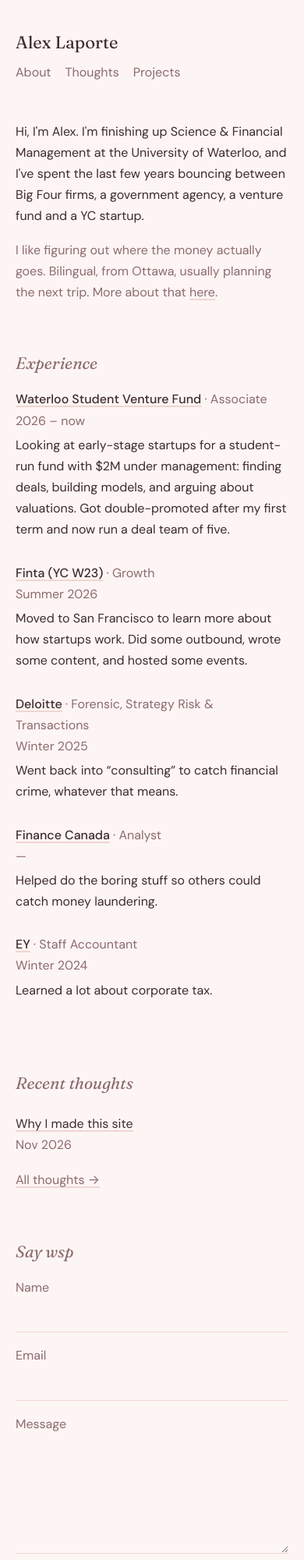
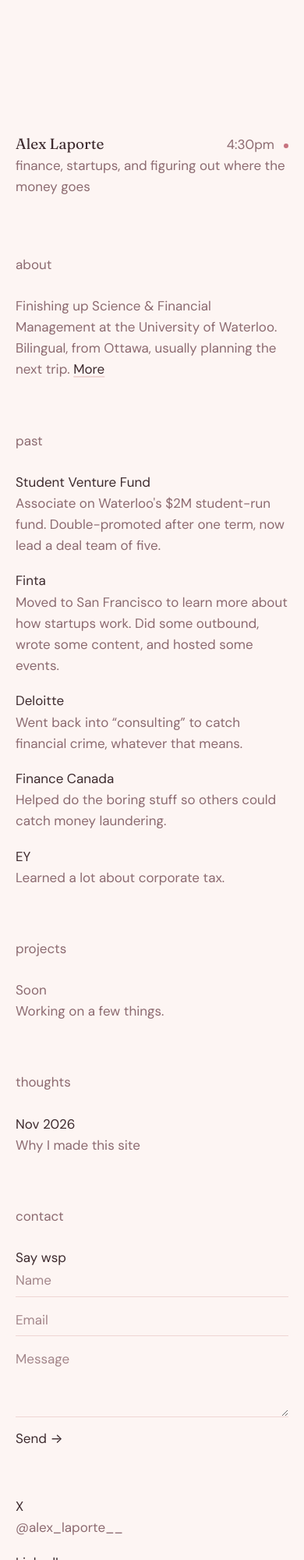
Before and after one commit to alexthedoor2004/alexthedoor2004.github.io, a plain HTML site: page index.html in a window 390 px wide. Shown: the top 2000 px of the page at 78% size. Drawn offline with Linux system fonts and the light colour scheme.

Commit message:
Rebuild layout in the style of jay.tel
Single-page home with about, past, projects, thoughts and contact as
lowercase-labelled two-column rows; one font size, left-aligned, local
Waterloo clock and staggered fade-in. Subpages match. Projects page
folded into the home page. X handle added to contact.

Co-Authored-By: Claude Opus 5.5 <noreply@anthropic.com>

```diff
--- a/index.html
+++ b/index.html
@@ -4,99 +4,115 @@
   <meta charset="utf-8">
   <meta name="viewport" content="width=device-width, initial-scale=1">
   <title>Alex Laporte</title>
-  <meta name="description" content="Alex Laporte — finance, startups, and projects. Waterloo, Ottawa, Montreal, San Francisco.">
+  <meta name="description" content="Alex Laporte — finance, startups, and projects.">
   <link rel="preconnect" href="https://fonts.googleapis.com">
   <link rel="preconnect" href="https://fonts.gstatic.com" crossorigin>
   <link href="https://fonts.googleapis.com/css2?family=DM+Sans:opsz,wght@9..40,400;9..40,500&family=Fraunces:ital,opsz,wght@0,9..144,400;1,9..144,400&display=swap" rel="stylesheet">
   <link rel="stylesheet" href="style.css">
 </head>
 <body>
-  <header class="wrap nav">
-    <a class="name" href="index.html">Alex Laporte</a>
-    <nav>
-      <a href="about.html">About</a>
-      <a href="thoughts/index.html">Thoughts</a>
-      <a href="projects/index.html">Projects</a>
-    </nav>
+  <main class="page">
+    <header class="intro">
+      <div class="intro-top rise">
+        <h1 class="name">Alex Laporte</h1>
+        <time class="time" id="time" title="Time in Waterloo"></time>
+      </div>
+      <p class="muted rise" style="--i:1">finance, startups, and figuring out where the money goes</p>
     </header>
 
-  <main class="wrap">
-    <!-- INTRO -->
-    <section class="intro">
-      <p>Hi, I'm Alex. I'm finishing up Science &amp; Financial Management at the University of Waterloo, and I've spent the last few years bouncing between Big Four firms, a government agency, a venture fund and a YC startup.</p>
-      <p class="muted">I like figuring out where the money actually goes. Bilingual, from Ottawa, usually planning the next trip. More about that <a href="about.html">here</a>.</p>
+    <!-- ABOUT -->
+    <section>
+      <h2 class="rise" style="--i:2">about</h2>
+      <div class="prose rise" style="--i:3">
+        <p>Finishing up Science &amp; Financial Management at the University of Waterloo. Bilingual, from Ottawa, usually planning the next trip. <a class="u" href="about.html">More</a></p>
+      </div>
     </section>
 
-    <!-- EXPERIENCE -->
-    <section id="experience">
-      <h2>Experience</h2>
-      <ol class="list">
-        <li class="job">
-          <div class="job-head"><span><a href="https://uwaterloo.ca/school-of-accounting-and-finance/svf-fall-2026-team" target="_blank" rel="noopener">Waterloo Student Venture Fund</a> <span class="role">· Associate</span></span><span class="when">2026 – now</span></div>
-          <p>Looking at early-stage startups for a student-run fund with $2M under management: finding deals, building models, and arguing about valuations. Got double-promoted after my first term and now run a deal team of five.</p>
-        </li>
-        <li class="job">
-          <div class="job-head"><span><a href="https://www.finta.com" target="_blank" rel="noopener">Finta (YC W23)</a> <span class="role">· Growth</span></span><span class="when">Summer 2026</span></div>
+    <!-- PAST (experience) -->
+    <section>
+      <h2 class="rise" style="--i:4">past</h2>
+      <div class="rows">
+        <div class="row rise" style="--i:5">
+          <a href="https://uwaterloo.ca/school-of-accounting-and-finance/svf-fall-2026-team" target="_blank" rel="noopener">Student Venture Fund</a>
+          <p>Associate on Waterloo's $2M student-run fund. Double-promoted after one term, now lead a deal team of five.</p>
+        </div>
+        <div class="row rise" style="--i:6">
+          <a href="https://www.finta.com" target="_blank" rel="noopener">Finta</a>
           <p>Moved to San Francisco to learn more about how startups work. Did some outbound, wrote some content, and hosted some events.</p>
-        </li>
-        <li class="job">
-          <div class="job-head"><span><a href="https://www.deloitte.com/ca/en.html" target="_blank" rel="noopener">Deloitte</a> <span class="role">· Forensic, Strategy Risk &amp; Transactions</span></span><span class="when">Winter 2025</span></div>
+        </div>
+        <div class="row rise" style="--i:7">
+          <a href="https://www.deloitte.com/ca/en.html" target="_blank" rel="noopener">Deloitte</a>
           <p>Went back into “consulting” to catch financial crime, whatever that means.</p>
-        </li>
-        <!-- TODO: confirm Finance Canada dates -->
-        <li class="job">
-          <div class="job-head"><span><a href="https://www.canada.ca/en/department-finance.html" target="_blank" rel="noopener">Finance Canada</a> <span class="role">· Analyst</span></span><span class="when">—</span></div>
+        </div>
+        <div class="row rise" style="--i:8">
+          <a href="https://www.canada.ca/en/department-finance.html" target="_blank" rel="noopener">Finance Canada</a>
           <p>Helped do the boring stuff so others could catch money laundering.</p>
-        </li>
-        <li class="job">
-          <div class="job-head"><span><a href="https://www.ey.com/en_ca" target="_blank" rel="noopener">EY</a> <span class="role">· Staff Accountant</span></span><span class="when">Winter 2024</span></div>
+        </div>
+        <div class="row rise" style="--i:9">
+          <a href="https://www.ey.com/en_ca" target="_blank" rel="noopener">EY</a>
           <p>Learned a lot about corporate tax.</p>
-        </li>
-      </ol>
+        </div>
+      </div>
     </section>
 
-    <!-- LATEST THOUGHTS (add new posts to the top) -->
+    <!-- PROJECTS: add rows like the commented one below, newest first, and delete the "coming soon" row -->
     <section>
-      <h2>Recent thoughts</h2>
-      <div class="row"><a href="thoughts/hello.html">Why I made this site</a><span class="when">Nov 2026</span></div>
-      <p style="margin-top:12px"><a class="muted" href="thoughts/index.html">All thoughts →</a></p>
+      <h2 class="rise" style="--i:10">projects</h2>
+      <div class="rows">
+        <!--
+        <div class="row">
+          <a href="https://link-to-project" target="_blank" rel="noopener">Project name</a>
+          <p>One line on what it is.</p>
+        </div>
+        -->
+        <div class="row rise" style="--i:11"><span class="muted">Soon</span><p>Working on a few things.</p></div>
+      </div>
+    </section>
+
+    <!-- THOUGHTS: newest first. Each post is a file in thoughts/ -->
+    <section>
+      <h2 class="rise" style="--i:12">thoughts</h2>
+      <div class="rows">
+        <a class="row rise" style="--i:13" href="thoughts/hello.html"><span>Nov 2026</span><p>Why I made this site</p></a>
+      </div>
     </section>
 
     <!-- CONTACT -->
     <section id="contact">
-      <h2>Say wsp</h2>
+      <h2 class="rise" style="--i:14">contact</h2>
+      <div class="rows">
+        <div class="row rise" style="--i:15">
+          <span>Say wsp</span>
           <!-- Messages are delivered to Alex's inbox by Web3Forms. The access key is safe to be public;
                the email address itself never appears in this page. -->
           <form class="contact" id="contact-form">
             <input type="hidden" name="access_key" value="006b8a2b-bbd8-40bd-89b7-24ab721c706a">
             <input type="hidden" name="subject" value="New message from your website">
             <input type="checkbox" name="botcheck" class="hp" tabindex="-1" autocomplete="off">
-        <label>Name<input name="name" required autocomplete="name"></label>
-        <label>Email<input name="email" type="email" required autocomplete="email"></label>
-        <label>Message<textarea name="message" rows="5" required></textarea></label>
-        <button type="submit">Send</button>
-        <p class="form-status muted" role="status"></p>
+            <input name="name" required autocomplete="name" placeholder="Name" aria-label="Name">
+            <input name="email" type="email" required autocomplete="email" placeholder="Email" aria-label="Email">
+            <textarea name="message" rows="3" required placeholder="Message" aria-label="Message"></textarea>
+            <button type="submit">Send →</button>
+            <p class="form-status" role="status"></p>
           </form>
-      <p class="muted" style="margin-top:32px">
-        <a href="https://www.linkedin.com/in/alexandre-laporte-3610a8255/" target="_blank" rel="noopener">LinkedIn</a> ·
-        <a href="https://github.com/alexthedoor2004" target="_blank" rel="noopener">GitHub</a> ·
-        <a href="https://x.com/alex_laporte__" target="_blank" rel="noopener">@alex_laporte__</a>
-      </p>
+        </div>
+        <a class="row rise" style="--i:16" href="https://x.com/alex_laporte__" target="_blank" rel="noopener"><span>X</span><p>@alex_laporte__</p></a>
+        <a class="row rise" style="--i:17" href="https://www.linkedin.com/in/alexandre-laporte-3610a8255/" target="_blank" rel="noopener"><span>LinkedIn</span><p>Alexandre Laporte</p></a>
+        <a class="row rise" style="--i:18" href="https://github.com/alexthedoor2004" target="_blank" rel="noopener"><span>GitHub</span><p>alexthedoor2004</p></a>
+      </div>
     </section>
   </main>
 
-  <footer>
-    <div class="wrap"><span>© <span id="year">2026</span> Alex Laporte</span></div>
-  </footer>
-
   <script>
-    document.getElementById('year').textContent = new Date().getFullYear();
+    // Local time in Waterloo, like jay.tel's clock
+    const t = document.getElementById('time');
+    const tick = () => { t.textContent = new Date().toLocaleTimeString('en-US', { hour: 'numeric', minute: '2-digit', timeZone: 'America/Toronto' }).replace(' ', '').toLowerCase(); };
+    tick(); setInterval(tick, 15000);
 
     const form = document.getElementById('contact-form');
     const status = form.querySelector('.form-status');
     form.addEventListener('submit', async e => {
       e.preventDefault();
-      if (form.access_key.value.startsWith('YOUR_')) { status.textContent = 'Contact form isn’t set up yet.'; return; }
       const btn = form.querySelector('button');
       btn.disabled = true; status.textContent = 'Sending…';
       try {
@@ -109,7 +125,7 @@
         if (!data.success) throw new Error(data.message);
         form.reset(); status.textContent = 'Thanks, I’ll get back to you soon.';
       } catch {
-        status.textContent = 'Something went wrong. Try again in a bit, or reach me on LinkedIn.';
+        status.textContent = 'Something went wrong. Try again in a bit, or reach me on X.';
       } finally { btn.disabled = false; }
     });
   </script>
--- a/style.css
+++ b/style.css
@@ -1,5 +1,5 @@
-/* ---------- Theme ---------- */
-/* Blush palette, light only */
+/* Blush palette, light only. Layout follows jay.tel: one font, one size,
+   left-aligned, lowercase section labels, two-column rows. */
 :root {
   color-scheme: light;
   --bg: #fdf5f3;      /* blush white */
@@ -10,11 +10,9 @@
   --accent: #c7737f;  /* rose for hovers */
   --serif: "Fraunces", Georgia, serif;
   --sans: "DM Sans", system-ui, -apple-system, sans-serif;
-  --max: 580px;
-  --wide: 980px;
+  --label: 180px;     /* left column width */
 }
 
-/* ---------- Base ---------- */
 * { box-sizing: border-box; }
 
 body {
@@ -22,100 +20,86 @@ body {
   background: var(--bg);
   color: var(--text);
   font-family: var(--sans);
-  font-size: 16px;
-  line-height: 1.7;
+  font-size: 17px;
+  line-height: 1.6;
   -webkit-font-smoothing: antialiased;
 }
 
 ::selection { background: var(--faint); }
 
-a { color: inherit; text-decoration: underline; text-decoration-color: var(--faint); text-decoration-thickness: 1.5px; text-underline-offset: 3px; transition: text-decoration-color .15s, color .15s; }
-a:hover { text-decoration-color: var(--accent); }
+h1, h2, h3, p { margin: 0; font-size: inherit; font-weight: 400; }
 
-.wrap { max-width: var(--max); margin: 0 auto; padding: 0 20px; }
-.wrap.wide { max-width: var(--wide); }
+a { color: inherit; text-decoration: none; transition: color .15s; }
+a:hover { color: var(--accent); }
+.u { text-decoration: underline; text-decoration-color: var(--faint); text-decoration-thickness: 1.5px; text-underline-offset: 3px; }
+.u:hover { text-decoration-color: var(--accent); }
 
-h1, h2, h3 { font-family: var(--serif); font-weight: 400; margin: 0; line-height: 1.25; }
-h1 { font-size: 30px; letter-spacing: -0.01em; }
-h2 { font-size: 21px; color: var(--muted); font-style: italic; margin-bottom: 20px; }
-p { margin: 0 0 16px; }
 .muted { color: var(--muted); }
 
-/* ---------- Nav ---------- */
-.nav {
-  display: flex;
-  justify-content: space-between;
-  align-items: baseline;
-  padding-top: 56px;
-  padding-bottom: 72px;
+/* ---------- Page frame ---------- */
+.page {
+  max-width: 700px;
+  padding: 32vh 26px 18vh;
 }
-.nav a { text-decoration: none; }
-.nav .name { font-family: var(--serif); font-size: 22px; }
-.nav nav { display: flex; gap: 18px; }
-.nav nav a { color: var(--muted); }
-.nav nav a:hover { color: var(--accent); }
-.nav nav a[aria-current="page"] { color: var(--text); }
+.page.short { padding-top: 18vh; }
+
+/* ---------- Header ---------- */
+.intro { margin-bottom: 96px; }
+.intro-top { display: flex; justify-content: space-between; align-items: baseline; gap: 16px; }
+.name { font-family: var(--serif); font-size: 19px; }
+.time { color: var(--muted); font-variant-numeric: tabular-nums; white-space: nowrap; }
+.time::after { content: ""; display: inline-block; width: 6px; height: 6px; margin-left: 12px; border-radius: 50%; background: var(--accent); vertical-align: middle; }
 
 /* ---------- Sections ---------- */
-section { margin-bottom: 64px; }
-.intro p { max-width: 34em; }
+section { margin-bottom: 88px; }
+section > h2 { color: var(--muted); margin-bottom: 26px; }
 
-/* ---------- Experience ---------- */
-.list { list-style: none; margin: 0; padding: 0; }
-.job { padding: 0 0 28px; }
-.job-head { display: flex; justify-content: space-between; gap: 16px; margin-bottom: 4px; }
-.job-head .when { color: var(--muted); white-space: nowrap; font-variant-numeric: tabular-nums; }
-.job-head > span:first-child { font-weight: 500; }
-.job-head .role { color: var(--muted); font-weight: 400; }
-.job p { margin: 0; }
+.rows { display: grid; gap: 14px; }
+.row { display: grid; grid-template-columns: var(--label) 1fr; gap: 20px; }
+.row > :last-child { color: var(--muted); max-width: 30em; }
+a.row:hover > :first-child, .row a:hover { color: var(--accent); }
 
-/* simple rows: thoughts index, small lists */
-.row { display: flex; justify-content: space-between; gap: 16px; padding: 6px 0; }
-.row .when { color: var(--muted); white-space: nowrap; font-variant-numeric: tabular-nums; }
+.prose { color: var(--muted); max-width: 32em; }
+.prose p + p { margin-top: 14px; }
+.prose a { color: var(--text); }
+.prose a:hover { color: var(--accent); }
 
 /* ---------- Post ---------- */
-.post h1 { margin-bottom: 4px; }
-.post .meta { color: var(--muted); margin-bottom: 40px; }
-.post p, .post li { max-width: 36em; }
-.post blockquote { margin: 24px 0; padding-left: 16px; border-left: 1px solid var(--faint); color: var(--muted); }
+.post .prose { color: var(--text); }
+.post blockquote { margin: 20px 0; padding-left: 16px; border-left: 1.5px solid var(--faint); color: var(--muted); }
 .post img { width: 100%; height: auto; margin: 16px 0; }
-.back { display: inline-block; margin-top: 48px; color: var(--muted); text-decoration: none; }
-.back:hover { color: var(--text); }
-
-/* ---------- Projects ---------- */
-.project { padding: 0 0 28px; }
-.project-head { display: flex; justify-content: space-between; gap: 16px; margin-bottom: 4px; }
-.project-head > :first-child { font-weight: 500; }
-.project-head .when { color: var(--muted); white-space: nowrap; }
-.project p { margin: 0; color: var(--muted); }
-.empty { background: var(--tile); padding: 28px 24px; color: var(--muted); border-radius: 4px; }
 
 /* ---------- Contact form ---------- */
-.contact { display: grid; gap: 16px; max-width: 34em; }
-.contact label { display: grid; gap: 4px; color: var(--muted); }
+.contact { display: grid; gap: 14px; max-width: 30em; }
 .contact input, .contact textarea {
   font: inherit; color: var(--text);
   background: transparent;
-  border: 0; border-bottom: 1px solid var(--faint);
-  padding: 6px 0; border-radius: 0; resize: vertical;
+  border: 0; border-bottom: 1.5px solid var(--faint);
+  padding: 2px 0 6px; border-radius: 0; resize: vertical;
+  width: 100%;
 }
+.contact ::placeholder { color: var(--muted); opacity: .8; }
 .contact input:focus, .contact textarea:focus { outline: none; border-bottom-color: var(--accent); }
 .contact button {
   justify-self: start; font: inherit; color: var(--text);
-  background: transparent; border: 1px solid var(--faint);
-  padding: 6px 18px; cursor: pointer;
+  background: transparent; border: 0; padding: 0; cursor: pointer;
 }
-.contact button:hover { border-color: var(--accent); color: var(--accent); }
+.contact button:hover { color: var(--accent); }
 .contact button:disabled { opacity: .5; cursor: default; }
-.contact .form-status { margin: 0; min-height: 1.7em; }
+.contact .form-status { color: var(--muted); min-height: 1.6em; }
 .contact .hp { display: none; }
 
-/* ---------- Footer ---------- */
-footer { padding-top: 24px; padding-bottom: 56px; color: var(--muted); }
-footer .wrap { display: flex; justify-content: space-between; gap: 16px; flex-wrap: wrap; }
+/* ---------- Entrance ---------- */
+@media (prefers-reduced-motion: no-preference) {
+  .rise { opacity: 0; transform: translateY(6px); animation: rise .6s ease forwards; animation-delay: calc(var(--i, 0) * 60ms); }
+  @keyframes rise { to { opacity: 1; transform: none; } }
+}
 
 /* ---------- Mobile ---------- */
 @media (max-width: 560px) {
-  .nav { flex-direction: column; gap: 6px; padding-top: 36px; padding-bottom: 48px; }
-  .job-head, .project-head, .row { flex-direction: column; gap: 0; }
+  .page { padding: 20vh 20px 14vh; }
+  .intro { margin-bottom: 72px; }
+  section { margin-bottom: 64px; }
+  .row { grid-template-columns: 1fr; gap: 0; }
+  .rows { gap: 18px; }
 }
```
Also changed, not shown: about.html (+11 -21 lines), projects/index.html (deleted, +0 -43 lines), thoughts/_template.html (+16 -20 lines), thoughts/hello.html (+17 -21 lines), thoughts/index.html (+12 -17 lines), 1 other file. Lines whose indentation alone changed are shown as unchanged.
